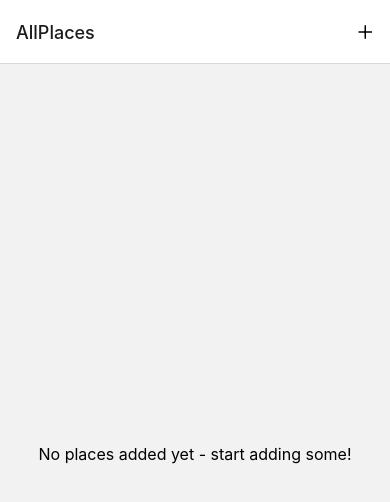
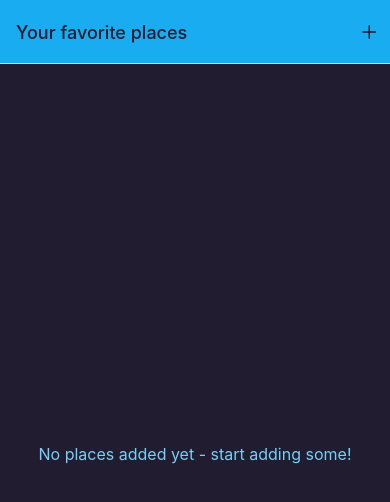
Before and after one commit to Juciano-Farias/React-Native-Favortie-Places, a React Native app: screen /AllPlaces in a window 390 px wide. Shown: the top 502 px of the page. Built offline with nearby package versions, Linux system fonts and the light colour scheme.

Commit message:
feat: apllying global colors

```diff
--- a/App.js
+++ b/App.js
@@ -7,6 +7,7 @@ import AllPlaces from "./screens/AllPlaces";
 import AddPlace from "./screens/AddPlace";
 
 import IconButton from "./components/ui/IconButton";
+import { Colors } from './constants/colors'
 
 const Stack = createNativeStackNavigator();
 
@@ -14,11 +15,16 @@ export default function App() {
   return (
     <>
       <NavigationContainer>
-        <Stack.Navigator>
+        <Stack.Navigator screenOptions={{
+          headerStyle: { backgroundColor: Colors.primary500 },
+          headerTintColor: Colors.gray700,
+          contentStyle: { backgroundColor: Colors.gray700 }
+        }}>
           <Stack.Screen
             name="AllPlaces"
             component={AllPlaces}
             options={({ navigation }) => ({
+              title: 'Your favorite places',
               headerRight: ({ tintColor }) => (
                 <IconButton
                   icon="add"
@@ -29,7 +35,9 @@ export default function App() {
               ),
             })}
           />
-          <Stack.Screen name="AddPlace" component={AddPlace} />
+          <Stack.Screen name="AddPlace" component={AddPlace} options={{
+            title: 'Add a new place',
+          }} />
         </Stack.Navigator>
       </NavigationContainer>
       <StatusBar style="dark" />
--- a/components/Places/PlacesList.js
+++ b/components/Places/PlacesList.js
@@ -1,4 +1,5 @@
 import { FlatList, StyleSheet, Text, View } from "react-native";
+import { Colors } from "../../constants/colors";
 import PlaceItem from "./PlaceItem";
 
 const PlacesList = ({ places }) => {
@@ -31,5 +32,6 @@ const styles = StyleSheet.create({
   },
   fallbackText: {
     fontSize: 16,
+    color: Colors.primary200
   },
 });
--- a/components/ui/IconButton.js
+++ b/components/ui/IconButton.js
@@ -15,7 +15,6 @@ export default IconButton;
 const styles = StyleSheet.create({
   button: {
     padding: 8,
-    margin: 4,
     justifyContent: 'center',
     alignItems: 'center',
   },
```
